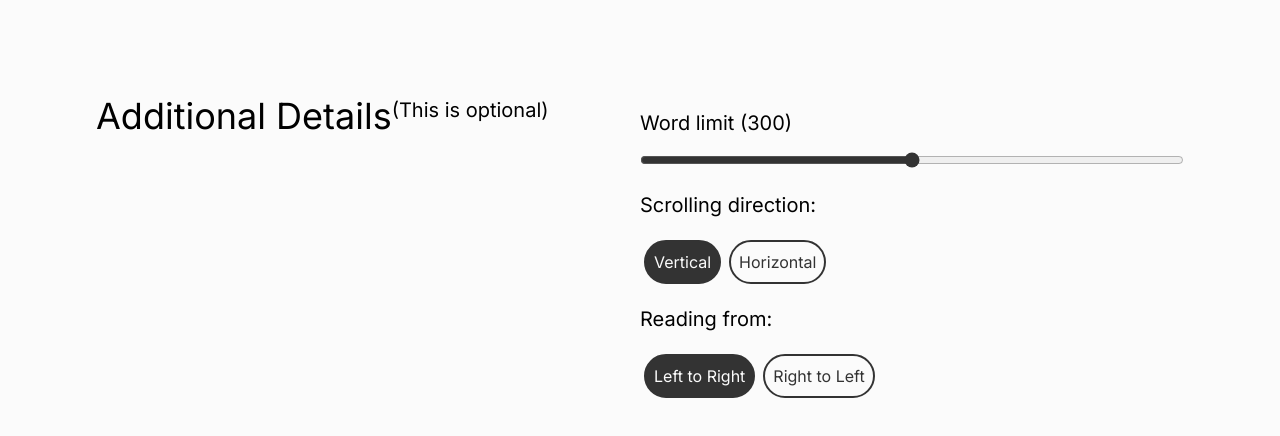
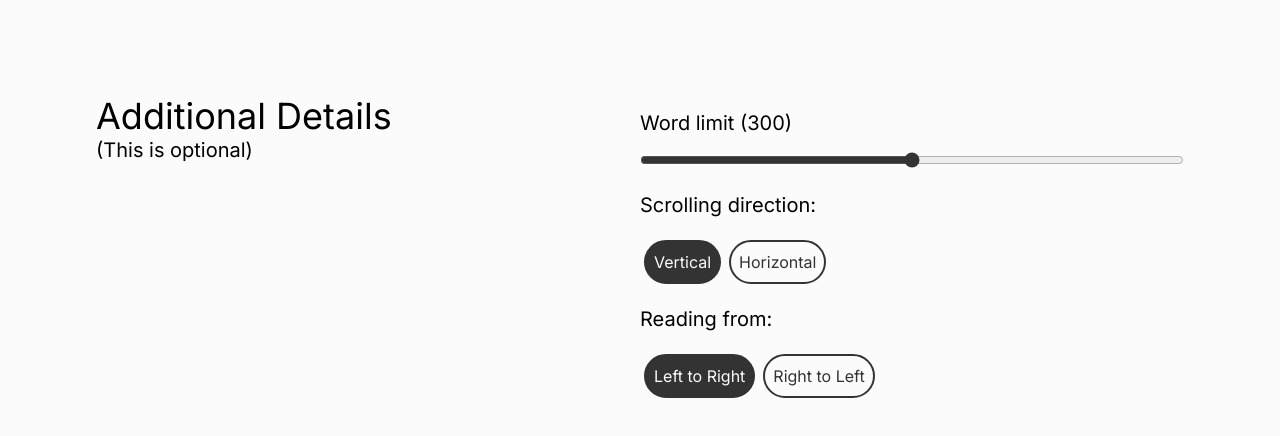
Before and after one commit to dylanlauzy/htn2023, a Next.js app: page /additional-details in a window 1280 px wide. Shown: the top 436 px of the page. Built offline with nearby package versions, Linux system fonts and the light colour scheme.

Commit message:
small css change

```diff
--- a/src/app/additional-details/page.js
+++ b/src/app/additional-details/page.js
@@ -28,8 +28,9 @@ export default function Home() {
     }
     return (
         <main className="flex items-start bg-bgcolor min-h-screen w-full flex-wrap  justify-between p-24">
-            <div className=" w-2/4 text-4xl flex flex-wrap">
+            <div className=" w-2/4 text-4xl flex flex-col">
                 Additional Details
+
                 <p className="text-xl">(This is optional)</p>
             </div>
             <div className="float-left w-2/4">
```
